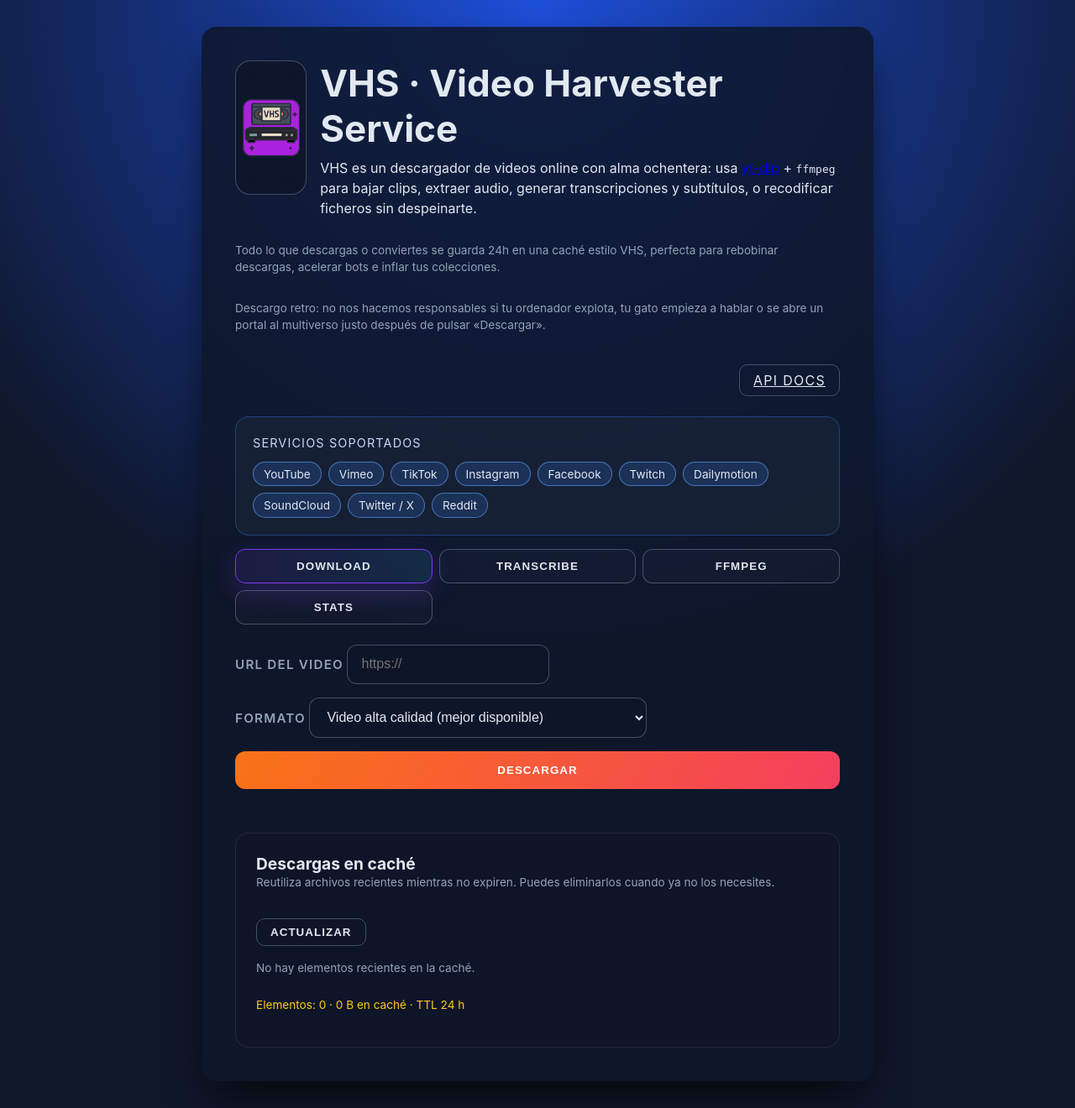
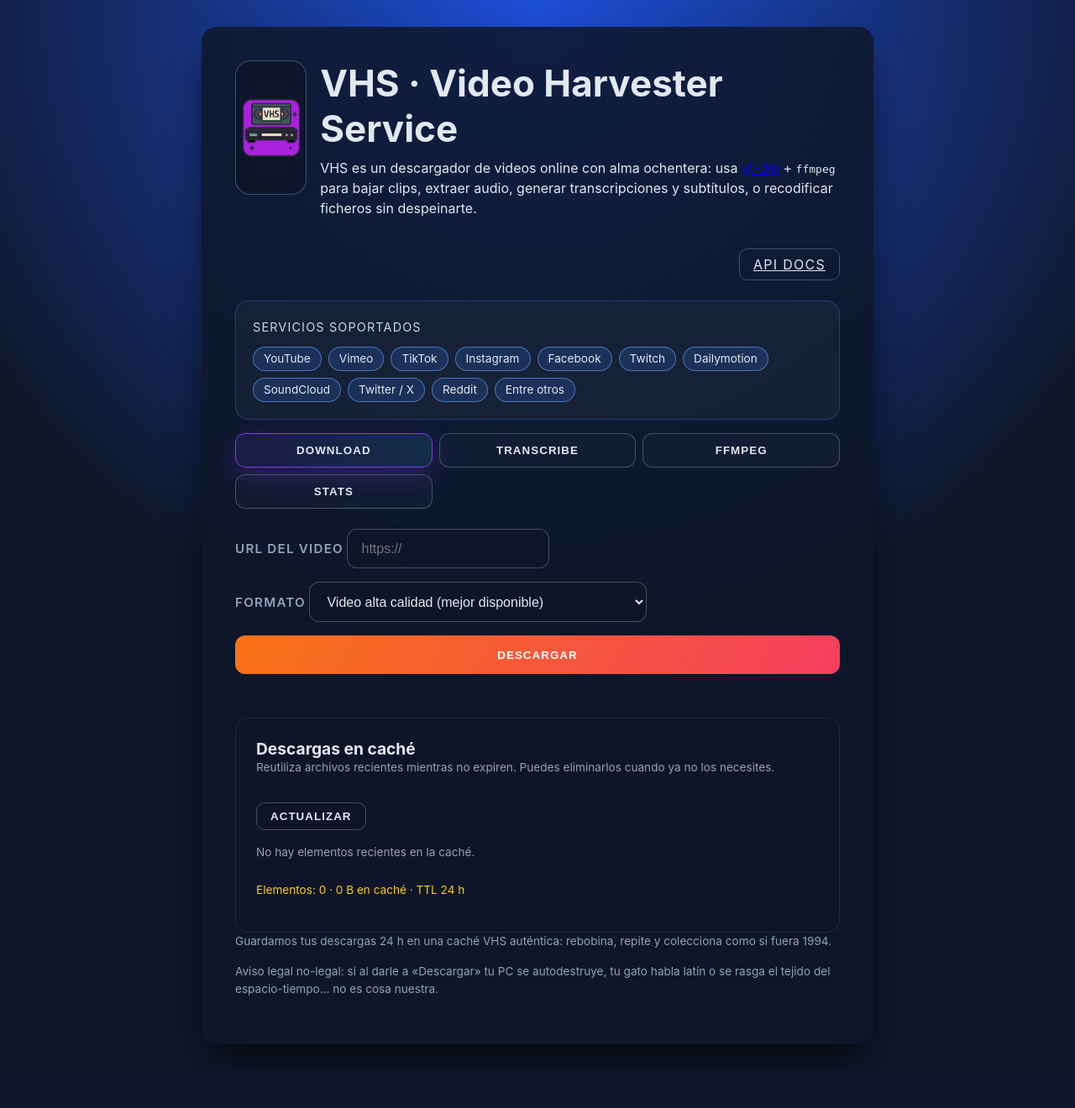
Before and after one commit to successbyfailure/VHS, a FastAPI app: page / in a window 1280 px wide. Shown: the whole page at 84% size. After the commit the page ends 1264 px from the top, so only its background shows below. Run offline with FastAPI, Linux system fonts and the light colour scheme; data that the repository does not hold is empty.

Commit message:
Texto footer y servicios actualizados

```diff
--- a/templates/index.html
+++ b/templates/index.html
@@ -363,14 +363,6 @@
             </p>
           </div>
         </div>
-        <p class="hint">
-          Todo lo que descargas o conviertes se guarda 24h en una caché estilo VHS,
-          perfecta para rebobinar descargas, acelerar bots e inflar tus colecciones.
-        </p>
-        <p class="hint">
-          Descargo retro: no nos hacemos responsables si tu ordenador explota, tu gato empieza a
-          hablar o se abre un portal al multiverso justo después de pulsar «Descargar».
-        </p>
         <div class="hero-actions">
           <a class="ghost-button" href="/docs/api">API docs</a>
         </div>
@@ -381,6 +373,7 @@
           {% for service in supported_services %}
           <li class="service-chip">{{ service }}</li>
           {% endfor %}
+          <li class="service-chip">Entre otros</li>
         </ul>
       </section>
       <div class="tabs">
@@ -592,6 +585,14 @@
           </div>
         </section>
       </section>
+      <footer class="footer">
+        <p class="hint">
+          Guardamos tus descargas 24 h en una caché VHS auténtica: rebobina, repite y colecciona como si fuera 1994.
+        </p>
+        <p class="hint">
+          Aviso legal no-legal: si al darle a «Descargar» tu PC se autodestruye, tu gato habla latín o se rasga el tejido del espacio-tiempo… no es cosa nuestra.
+        </p>
+      </footer>
     </main>
     <script src="https://cdn.jsdelivr.net/npm/chart.js"></script>
     <script>
--- a/versions.json
+++ b/versions.json
@@ -1,3 +1,3 @@
 {
-  "vhs": "0.1.20"
+  "vhs": "0.1.21"
 }
```
Also changed, not shown: README.md.
